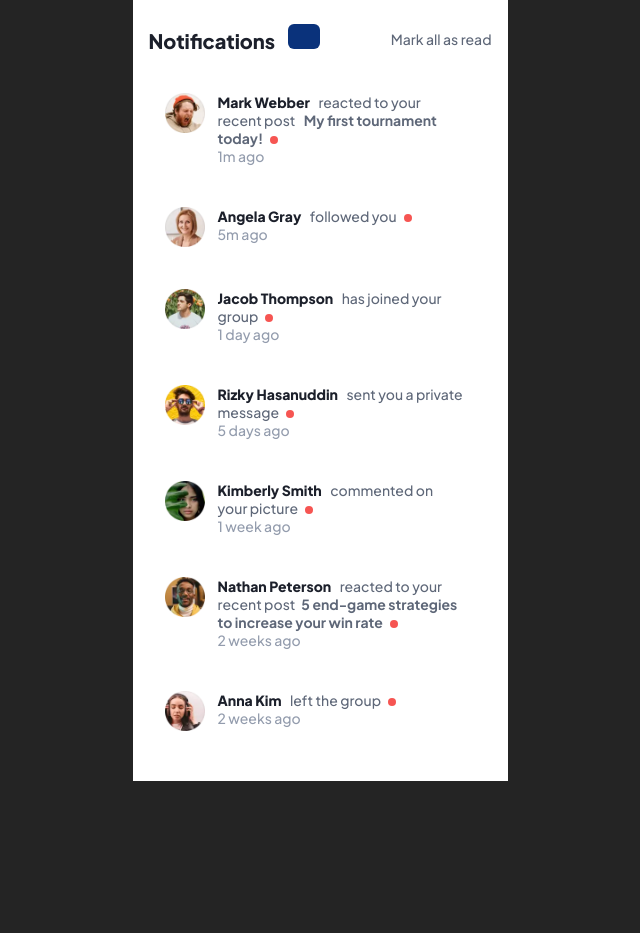
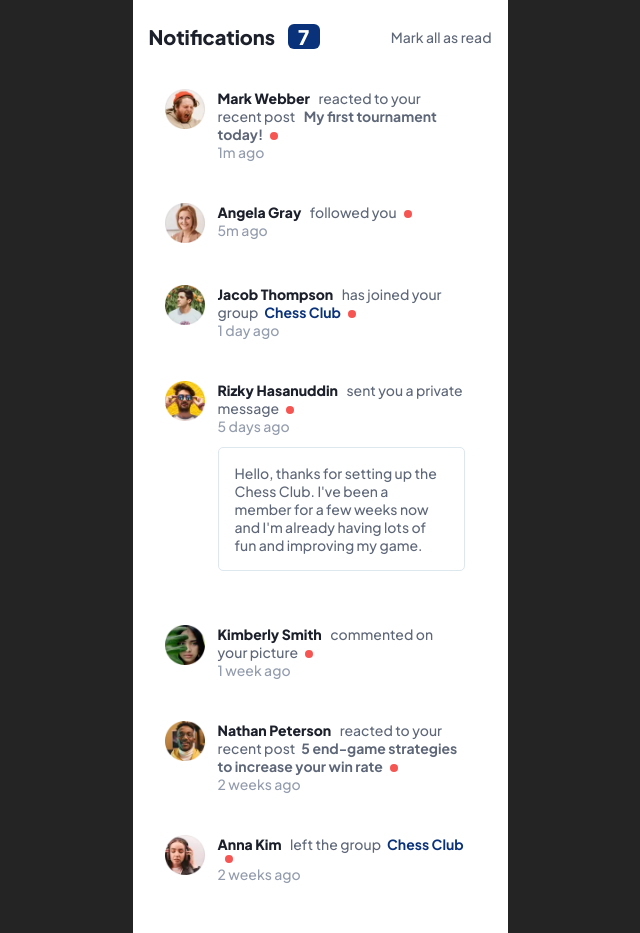
Before and after one commit to giorgi1001/notification-page, a React (Vite) app: page / in a window 1280 px wide. Shown: the whole page, without its empty margins (320-960 px from the left). Before the commit the page ends 800 px from the top, so only its background shows below. Built offline with nearby package versions, Linux system fonts and the light colour scheme.

Commit message:
add group name and text

```diff
--- a/src/App.css
+++ b/src/App.css
@@ -38,7 +38,6 @@ main {
   padding: 1.6rem 2.7rem 1.6rem 1.6rem;
   margin-bottom: 1rem;
   display: flex;
-  cursor: pointer;
 }
 
 .notification-div img {
@@ -63,6 +62,12 @@ main {
   font-weight: 700;
   margin-left: 0.6rem;
 }
+.group-name {
+  margin-left: 0.6rem;
+  color: var(--1---Blue, #0a327b);
+  font-size: 1.4rem;
+  font-weight: 700;
+}
 .circle {
   display: inline-block;
   width: 0.8rem;
@@ -76,3 +81,14 @@ main {
   font-size: 1.4rem;
   font-weight: 500;
 }
+.text {
+  width: 100%;
+  border-radius: 0.5rem;
+  border: 0.1rem solid var(--7---Very-Light-Grey-Blue, #dde7ee);
+  background: var(--9---White, #fff);
+  color: var(--4---Dark-Grey-Blue, #5e6778);
+  font-size: 1.4rem;
+  font-weight: 500;
+  padding: 1.6rem;
+  margin: 1.2rem 0 1.2rem;
+}
--- a/src/App.jsx
+++ b/src/App.jsx
@@ -11,7 +11,7 @@ function App() {
       <section className="section">
         <div className="starter">
           <h1>
-            Notifications <span></span>
+            Notifications <span>{notifications.length}</span>
           </h1>
           <span className="all-read">Mark all as read</span>
         </div>
@@ -28,8 +28,14 @@ function App() {
                   {notification.post ? (
                     <span className="post">{notification.post}</span>
                   ) : null}
+                  {notification.groupName ? (
+                    <span className="group-name">{notification.groupName}</span>
+                  ) : null}
                   <div className="circle"></div>
                   <p className="time">{notification.time}</p>
+                  {notification.text ? (
+                    <div className="text">{notification.text}</div>
+                  ) : null}
                 </div>
               </div>
             );
```
